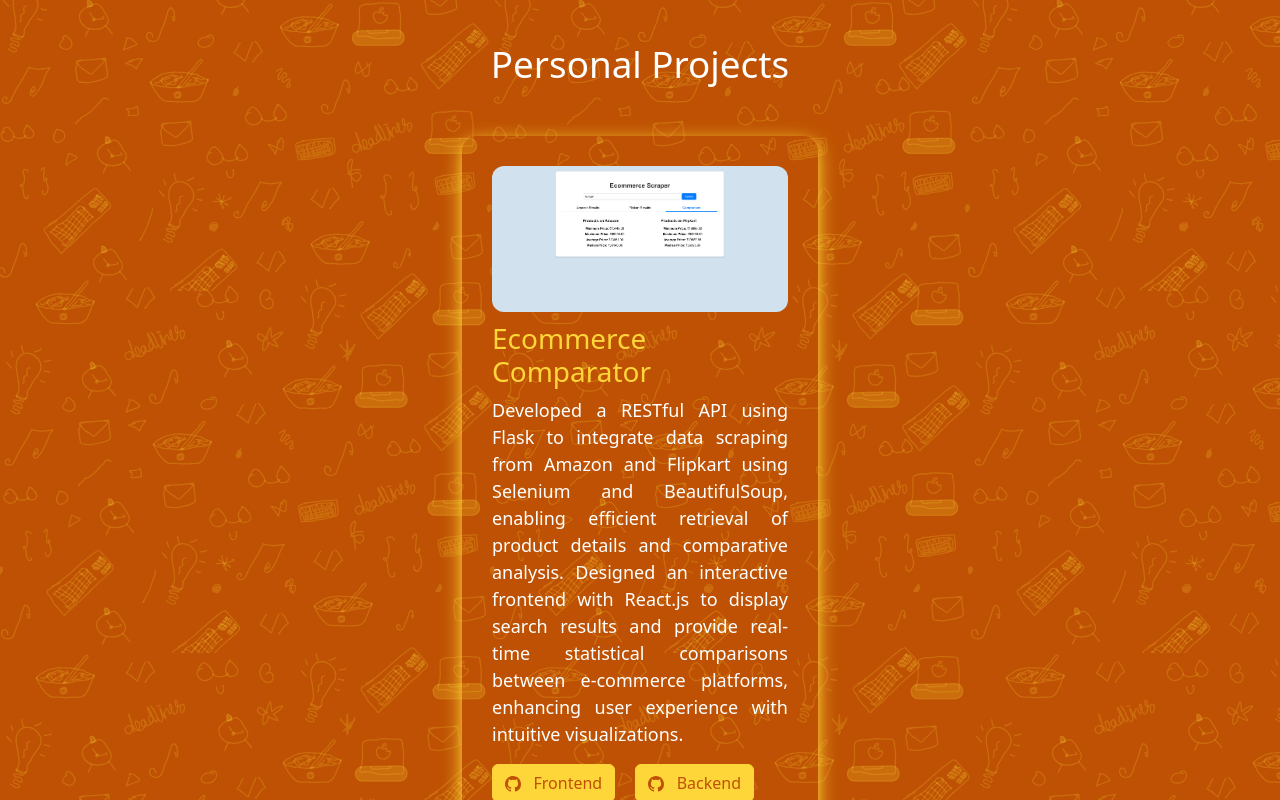
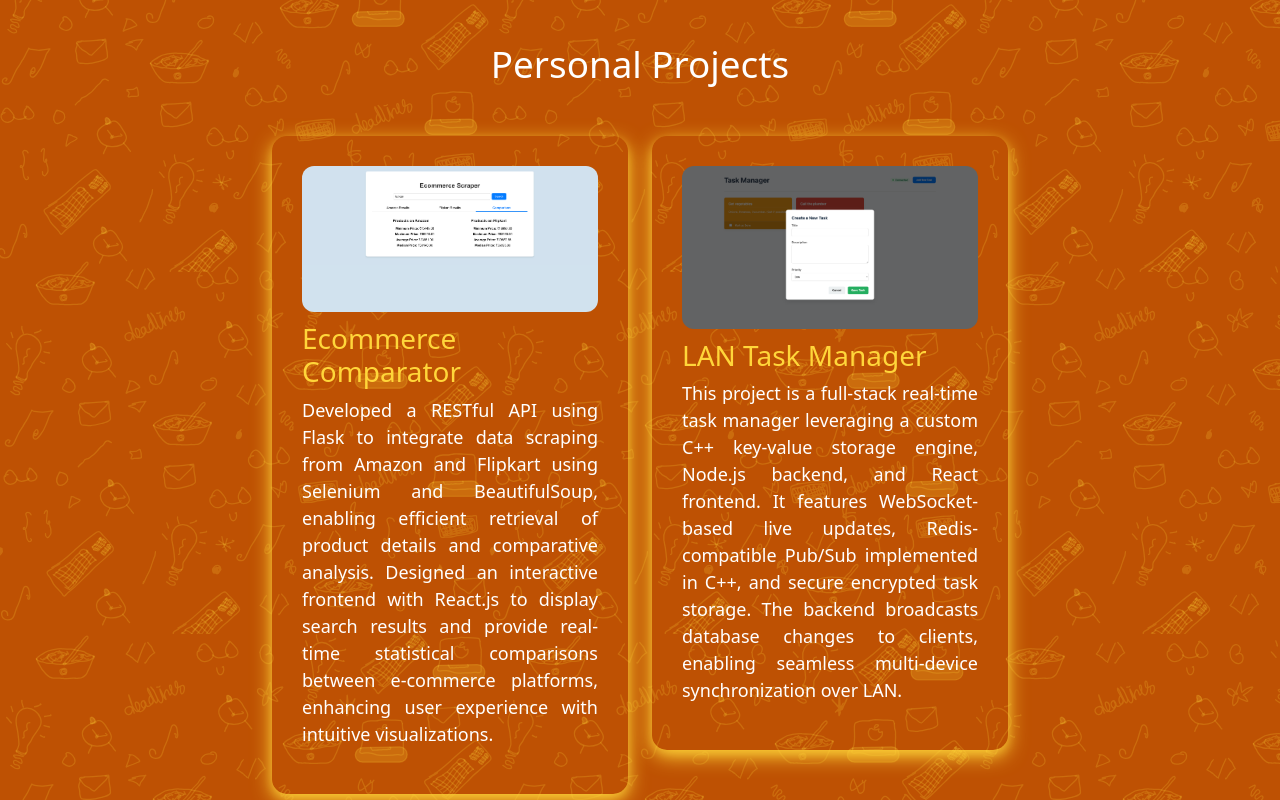
Before and after one commit to smart-worker/portfolio-site, a React (Create React App) app: page / in a window 1280 px wide. Shown: the part 4840-5640 px from the top of the page. Built offline with nearby package versions, Linux system fonts and the light colour scheme.

Commit message:
project update

```diff
--- a/src/components/Projects/ProjectCard.js
+++ b/src/components/Projects/ProjectCard.js
@@ -7,18 +7,19 @@ function ProjectCards({
   desc = "",
   frontendLink = "",
   backendLink = "",
-  img = "",
+  imgPath = "",
 }) {
   return (
     <div className="project-card-view">
       <img
-        src={require("../../Assets/ecom.png")}
+        src={require(`../../Assets/${imgPath}.png`)}
         alt="card-img"
         className="project-card-img"
       />
       <div>
         <h3>{title}</h3>
         <p>{desc}</p>
+        {frontendLink && backendLink && (
           <div>
             <Button variant="primary" href={frontendLink} target="_blank">
               <BsGithub /> &nbsp; Frontend
@@ -32,6 +33,7 @@ function ProjectCards({
               <BsGithub /> &nbsp; Backend
             </Button>
           </div>
+        )}
       </div>
     </div>
   );
--- a/src/components/Projects/Projects.js
+++ b/src/components/Projects/Projects.js
@@ -14,11 +14,20 @@ function Projects() {
         <Row style={{ justifyContent: "center", paddingBottom: "10px" }}>
           <Col md={4} className="project-card">
             <ProjectCard
-              imgPath="../../Assets/ecom.png"
+              imgPath="ecom"
               title="Ecommerce Comparator"
               desc="Developed a RESTful API using Flask to integrate data scraping from Amazon and Flipkart using Selenium and BeautifulSoup, enabling efficient retrieval of product details and comparative analysis. Designed an interactive frontend with React.js to display search results and provide real-time statistical comparisons between e-commerce platforms, enhancing user experience with intuitive visualizations."
-              frontendLink={ECOM_FRONT_LINK}
-              backendLink={ECOM_BACK_LINK}
+              // frontendLink={ECOM_FRONT_LINK}
+              // backendLink={ECOM_BACK_LINK}
+            />
+          </Col>
+          <Col md={4} className="project-card">
+            <ProjectCard
+              imgPath="task_manager"
+              title="LAN Task Manager"
+              desc="This project is a full-stack real-time task manager leveraging a custom C++ key-value storage engine, Node.js backend, and React frontend. It features WebSocket-based live updates, Redis-compatible Pub/Sub implemented in C++, and secure encrypted task storage. The backend broadcasts database changes to clients, enabling seamless multi-device synchronization over LAN."
+              // frontendLink={ECOM_FRONT_LINK}
+              // backendLink={ECOM_BACK_LINK}
             />
           </Col>
         </Row>
--- a/src/components/Projects/Projects.scss
+++ b/src/components/Projects/Projects.scss
@@ -43,6 +43,11 @@
     border-radius: 12px;
     overflow: hidden;
     margin-bottom: 10px;
+    max-height: 175px;
+  }
+
+  @media screen and (max-width: 600px) {
+    margin-top: 15px;
   }
 }
 
```
Also changed, not shown: src/Assets/task_manager.png (added). Lines whose indentation alone changed are shown as unchanged.
